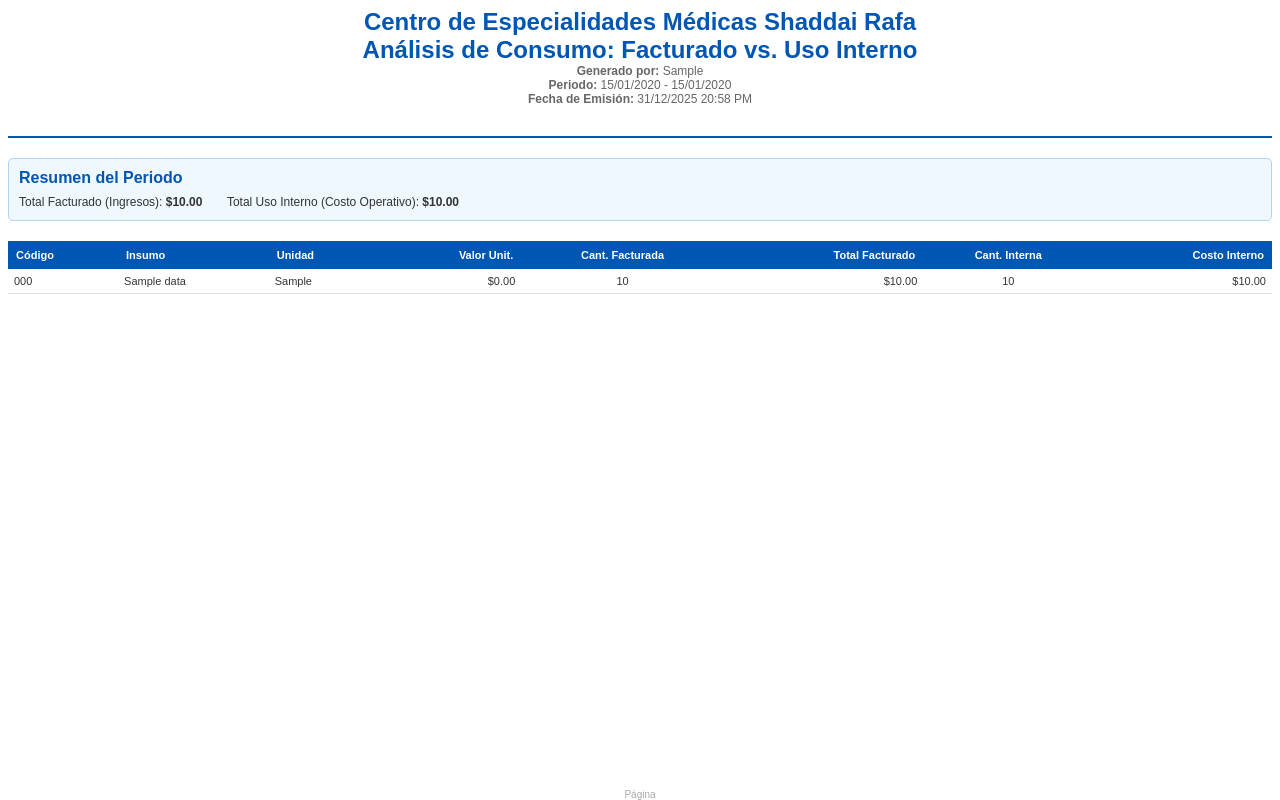
After one commit to M11gueeL/shaddai, a PHP site: template shaddai-api/templates/reports/inventory/consumption_analysis_pdf.php in a window 1280 px wide. The commit adds this page. Run offline with PHP 8.4, Linux system fonts and the light colour scheme; the template is opened without the code that fills it: most values are stand-ins (such as "Sample title", 1, 10 or a date in 2020).

Commit message:
feat(inventory): implement internal consumption registration and consumption analysis report generation

```diff
--- a/shaddai-api/modules/inventory/InventoryRoutes.php
+++ b/shaddai-api/modules/inventory/InventoryRoutes.php
@@ -21,6 +21,7 @@ class InventoryRoutes {
         $router->add('PUT', 'inventory/{id}', [$c, 'update'], ['auth', 'role:admin']);
         $router->add('DELETE', 'inventory/{id}', [$c, 'delete'], ['auth', 'role:admin']);
         $router->add('POST', 'inventory/{id}/restock', [$c, 'restock'], ['auth', 'role:admin']);
+        $router->add('POST', 'inventory/internal-consumption', [$c, 'registerInternalConsumption'], ['auth']);
     }
 }
 ?>
--- /dev/null
+++ b/shaddai-api/templates/reports/inventory/consumption_analysis_pdf.php
@@ -0,0 +1,87 @@
+<!DOCTYPE html>
+<html>
+<head>
+    <meta charset="UTF-8">
+    <style>
+        body { font-family: sans-serif; color: #333; }
+        .header { text-align: center; margin-bottom: 20px; border-bottom: 2px solid #0056b3; padding-bottom: 10px; }
+        .header h1 { margin: 0; color: #0056b3; font-size: 24px; }
+        .meta { font-size: 12px; color: #666; margin-bottom: 20px; }
+        table { width: 100%; border-collapse: collapse; font-size: 11px; margin-bottom: 20px; }
+        th { background-color: #0056b3; color: white; padding: 8px; text-align: left; }
+        td { border-bottom: 1px solid #ddd; padding: 6px; }
+        tr:nth-child(even) { background-color: #f9f9f9; }
+        .text-right { text-align: right; }
+        .text-center { text-align: center; }
+        .footer { position: fixed; bottom: 0; left: 0; right: 0; font-size: 10px; text-align: center; color: #aaa; }
+        .summary-box { background-color: #f0f8ff; border: 1px solid #b0d4f1; padding: 10px; margin-bottom: 20px; border-radius: 5px; }
+        .summary-title { font-weight: bold; color: #0056b3; margin-bottom: 5px; }
+        .summary-item { display: inline-block; margin-right: 20px; font-size: 12px; }
+    </style>
+</head>
+<body>
+    <div class="header">
+        <h1>Centro de Especialidades Médicas Shaddai Rafa</h1>
+        <h1>Análisis de Consumo: Facturado vs. Uso Interno</h1>
+        <div class="meta">
+            <strong>Generado por:</strong> <?php echo htmlspecialchars($generatedBy); ?> <br>
+            <strong>Periodo:</strong> <?php echo date('d/m/Y', strtotime($startDate)); ?> - <?php echo date('d/m/Y', strtotime($endDate)); ?> <br>
+            <strong>Fecha de Emisión:</strong> <?php echo date('d/m/Y H:i A'); ?>
+        </div>
+    </div>
+
+    <?php
+    $totalBilled = 0;
+    $totalInternal = 0;
+    foreach ($data as $row) {
+        $totalBilled += $row['billed_amount'];
+        $totalInternal += $row['internal_cost_amount'];
+    }
+    ?>
+
+    <div class="summary-box">
+        <div class="summary-title">Resumen del Periodo</div>
+        <div class="summary-item">Total Facturado (Ingresos): <strong>$<?php echo number_format($totalBilled, 2); ?></strong></div>
+        <div class="summary-item">Total Uso Interno (Costo Operativo): <strong>$<?php echo number_format($totalInternal, 2); ?></strong></div>
+    </div>
+
+    <table>
+        <thead>
+            <tr>
+                <th>Código</th>
+                <th>Insumo</th>
+                <th>Unidad</th>
+                <th class="text-right">Valor Unit.</th>
+                <th class="text-center">Cant. Facturada</th>
+                <th class="text-right">Total Facturado</th>
+                <th class="text-center">Cant. Interna</th>
+                <th class="text-right">Costo Interno</th>
+            </tr>
+        </thead>
+        <tbody>
+            <?php if (empty($data)): ?>
+                <tr>
+                    <td colspan="8" class="text-center" style="padding: 20px;">No se encontraron movimientos en este periodo.</td>
+                </tr>
+            <?php else: ?>
+                <?php foreach ($data as $row): ?>
+                    <tr>
+                        <td><?php echo htmlspecialchars($row['code']); ?></td>
+                        <td><?php echo htmlspecialchars($row['item_name']); ?></td>
+                        <td><?php echo htmlspecialchars($row['unit_of_measure']); ?></td>
+                        <td class="text-right">$<?php echo number_format($row['unit_value'], 2); ?></td>
+                        <td class="text-center"><?php echo $row['billed_qty']; ?></td>
+                        <td class="text-right">$<?php echo number_format($row['billed_amount'], 2); ?></td>
+                        <td class="text-center"><?php echo $row['internal_qty']; ?></td>
+                        <td class="text-right">$<?php echo number_format($row['internal_cost_amount'], 2); ?></td>
+                    </tr>
+                <?php endforeach; ?>
+            <?php endif; ?>
+        </tbody>
+    </table>
+
+    <div class="footer">
+        Página <span class="page-number"></span>
+    </div>
+</body>
+</html>
--- a/shaddai-app/src/api/inventoryApi.js
+++ b/shaddai-app/src/api/inventoryApi.js
@@ -24,6 +24,9 @@ export const deleteInventoryItem = (id, token) =>
 
 export const restockInventoryItem = (id, data, token) =>
   axios.post(`${API_URL}/inventory/${id}/restock`, data, auth(token));
+
+export const registerInternalConsumption = (data, token) =>
+  axios.post(`${API_URL}/inventory/internal-consumption`, data, auth(token));
 
 export const listInventoryMovements = (id, params = {}, token) =>
   axios.get(`${API_URL}/inventory/${id}/movements`, { ...auth(token), params });
```
Also changed, not shown: shaddai-api/modules/inventory/InventoryController.php (+41 -0 lines), shaddai-api/modules/inventory/InventoryModel.php (+38 -0 lines), shaddai-api/services/InventoryReportService.php (+20 -0 lines), shaddai-app/src/components/inventory/InternalConsumptionForm.jsx (added, +73 -0 lines), shaddai-app/src/components/inventory/InventoryPanel.jsx (+20 -1 lines), shaddai-app/src/components/inventory/InventoryTable.jsx (+17 -5 lines), 1 other file.
